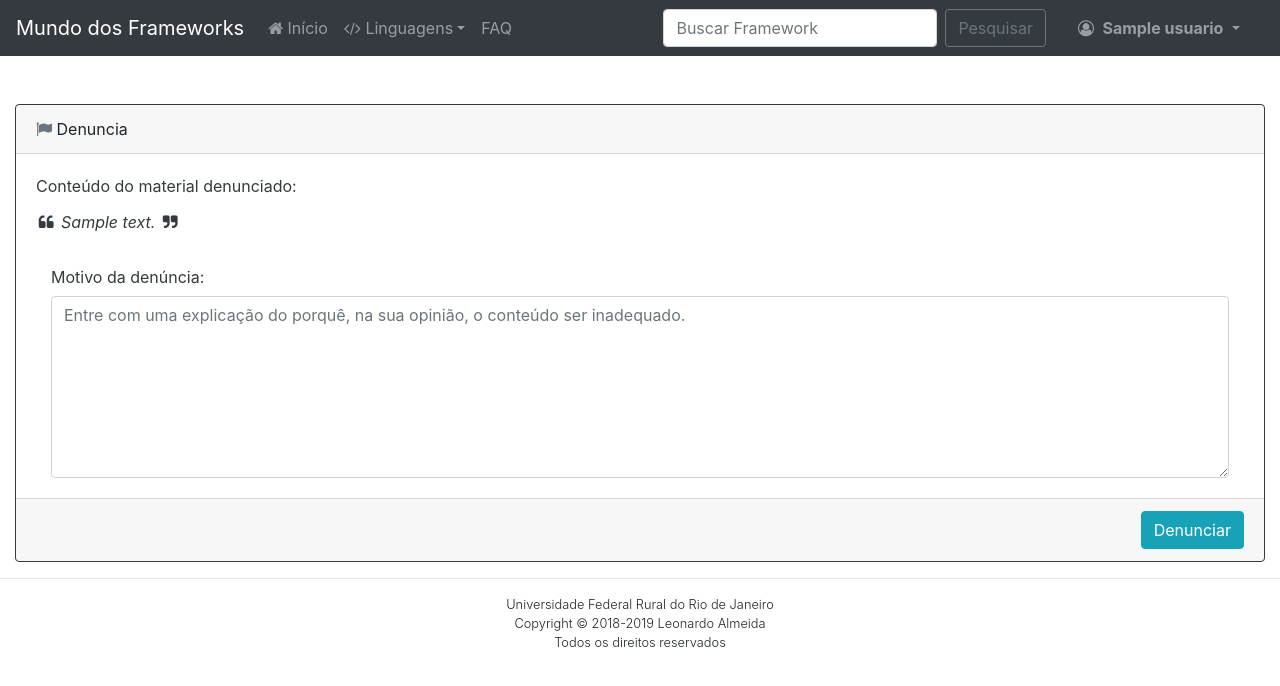
After one commit to Leoalmeida95/mundo-dos-frameworks, a Django app: page /denuncia_comentario/1 in a window 1280 px wide. The commit adds this page. Shown: the top 686 px of the page. Run offline with Django 3.2, Linux system fonts and the light colour scheme; a user stored in the database is signed in; tables that the repository leaves empty hold one stand-in row (values such as "Sample post"); some libraries are stand-ins or nearby versions.

Commit message:
denuncia comentario

```diff
--- a/wof/templates/comentarios.html
+++ b/wof/templates/comentarios.html
@@ -33,7 +33,7 @@
                                                         <i class="fa fa-ellipsis-v fa-align-right mx-2" ></i>
                                                     </a>
                                                     <div class="dropdown-menu" aria-labelledby="dropdownMenuvs">
-                                                        <a class="dropdown-item" href="#">
+                                                        <a class="dropdown-item" href="{% url 'wofapp:denuncia_comentario' comentario.id %}">
                                                             <i class="fa fa-flag text-secondary" aria-hidden="true"> Denunciar</i>
                                                         </a>
                                                         {%if user.id is comentario.usuario.id %}
@@ -90,7 +90,8 @@
                                                                 <i class="fa fa-ellipsis-v fa-align-right mx-2" ></i>
                                                             </a>
                                                             <div class="dropdown-menu" aria-labelledby="dropdownMenuvs">
-                                                                <a class="dropdown-item" href="#"><i class="fa fa-flag text-secondary" aria-hidden="true"></i> Denunciar</a>
+                                                                <a class="dropdown-item" href="{% url 'wofapp:denuncia_comentario' resposta.id %}">
+                                                                <i class="fa fa-flag text-secondary" aria-hidden="true"></i> Denunciar</a>
                                                                 {%if user.id is comentario.usuario.id %}
                                                                     <a class="dropdown-item" href="{% url 'wofapp:excluir_comentario' resposta.id framework.id %}" onclick="return confirm('Tem certeza que deseja excluir esta resposta?');">
                                                                     <i class="fa fa-trash text-secondary ml-1" aria-hidden="true"></i> Excluir
--- /dev/null
+++ b/wof/templates/denuncia.html
@@ -0,0 +1,32 @@
+{% extends "base.html" %} {% block titulo %}Perguntas Frequentes{% endblock %} {% block conteudo %} {% load staticfiles %}
+
+<body>
+    <div class="col-md-12 mt-5">
+        <div class="card border-dark mb-3">
+            <div class="card-header"><i class="fa fa-flag text-secondary" aria-hidden="true"></i> Denuncia</div>
+            <div class="card-body text-dark">
+                <p class="card-title">Conteúdo do material denunciado: </p>
+                <i class="fa fa-quote-left fa-fw" aria-hidden="true"></i>
+                <i>{{conteudo}}</i>
+                <i class="fa fa-quote-right fa-fw" aria-hidden="true"></i>
+                <br/>
+                <form class="form" role="form" method="POST" action="/denuncia_comentario/{{cm_id}}">
+                {% csrf_token %}
+                    <div class="col-12">
+                        <label for="codigo_exemplo" class="col-form-label mt-4">Motivo da denúncia:</label>
+                        <textarea rows="7" class="form-control" name="motivo" id="motivo"
+                        placeholder="Entre com uma explicação do porquê, na sua opinião, o conteúdo ser inadequado."
+                        required></textarea>
+                    </div>
+            </div>
+            <div class="card-footer">
+                <div class="bg-default clearfix">
+                    <button type="submit" class="btn btn-info float-right" >Denunciar</button>
+                </div>
+            </div>
+            </form>
+        </div>
+    </div>
+</body>
+
+{% endblock %}
--- a/wof/wofapp/forms.py
+++ b/wof/wofapp/forms.py
@@ -382,3 +382,20 @@ class LinkForm(forms.ModelForm):
             raise forms.ValidationError('Entre com algum Link.')
 
         return self.cleaned_data
+
+
+class DenunciaForm(forms.ModelForm):
+    motivo = forms.CharField(required=True,
+        widget=forms.TextInput(attrs={'name': 'motivo'}))
+
+    class Meta:
+        model = Link
+        fields = ['motivo']
+
+    def clean(self):
+        motivo = self.cleaned_data.get('motivo')
+
+        if motivo is None:
+            raise forms.ValidationError('Entre com o motivo da denúncia.')
+
+        return self.cleaned_data
--- a/wof/wofapp/models.py
+++ b/wof/wofapp/models.py
@@ -402,6 +402,10 @@ class Comentario(models.Model):
         return Comentario.objects.get(id=id)
 
     @staticmethod
+    def obter_comentario_por_id(id):
+        return Comentario.objects.get(id=id)
+
+    @staticmethod
     def adicionar(texto,fm_id,user_id):
         coment = Comentario(
             texto=texto,
@@ -444,7 +448,7 @@ class Voto(models.Model):
 
 class Denuncia(models.Model):
     data = models.DateTimeField(default=timezone.now)
-    motivo = models.CharField(max_length=500)
+    motivo = models.CharField(max_length=1000)
     quem_denunciou = models.ForeignKey(Usuario, on_delete=models.CASCADE, null = False)
     resolvida = models.BooleanField(default=False)
     linguagem = models.ForeignKey(Linguagem, on_delete=models.CASCADE, blank=True, null=True)
@@ -454,3 +458,12 @@ class Denuncia(models.Model):
 
     def __str__(self):
         return self.motivo
+
+    @staticmethod
+    def comentario(motivo,cm_id,user_id):
+        de = Denuncia(
+            motivo=motivo,
+            quem_denunciou_id=user_id,
+            Comentario_id=cm_id
+        )
+        de.save()
--- a/wof/wofapp/urls.py
+++ b/wof/wofapp/urls.py
@@ -46,4 +46,6 @@ urlpatterns = [
     path('editar_link/<int:li_id>/<int:fm_id>', views.editar_link_view, name="editar_link"),
     #voto
     path('votar_link/<int:li_id>/<int:fm_id>', views.votar_link_view, name="votar_link"),
+    #denuncia
+    path('denuncia_comentario/<int:cm_id>', views.denuncia_comentario_view, name="denuncia_comentario"),
 ]
--- a/wof/wofapp/views.py
+++ b/wof/wofapp/views.py
@@ -619,3 +619,29 @@ def votar_link_view(request,li_id,fm_id):
         messages.error(request, 'Erro ao excluir framework favorito. Tente novamente mais tarde.')
 
     return HttpResponseRedirect(reverse('wofapp:frameworks', kwargs={'id':fm_id}))
+
+@login_required
+def denuncia_comentario_view(request,cm_id):
+    args={}
+    try:
+        if request.method == 'POST':
+            user = request.user
+            form = DenunciaForm(request.POST)
+            if form.is_valid():
+                Denuncia.comentario(request.POST['motivo'],cm_id,user.id)
+                messages.info(request, 'O comentário foi denunciado com sucesso! Obrigado por sua contribuição.')
+                return HttpResponseRedirect('/')
+            else:
+                erroMsg = form.errors['__all__'].data[0].message
+                messages.warning(request, erroMsg)
+        else:
+            comentario = Comentario.obter_comentario_por_id(cm_id)
+            args['conteudo'] = comentario.texto
+            args['cm_id'] = comentario.id
+            args['linguagens_combo'] = Linguagem.obter_linguagens_minimo_um_framework()
+    except Exception:
+        logger = logging.getLogger(__name__)
+        logger.exception("Erro ao obter comentário.")
+        messages.error(request, 'Erro ao obter comentário. Tente novamente mais tarde.')
+
+    return  render(request, 'denuncia.html', args)
```
Also changed, not shown: wof/wofapp/migrations/0029_auto_20190528_2043.py (added).
